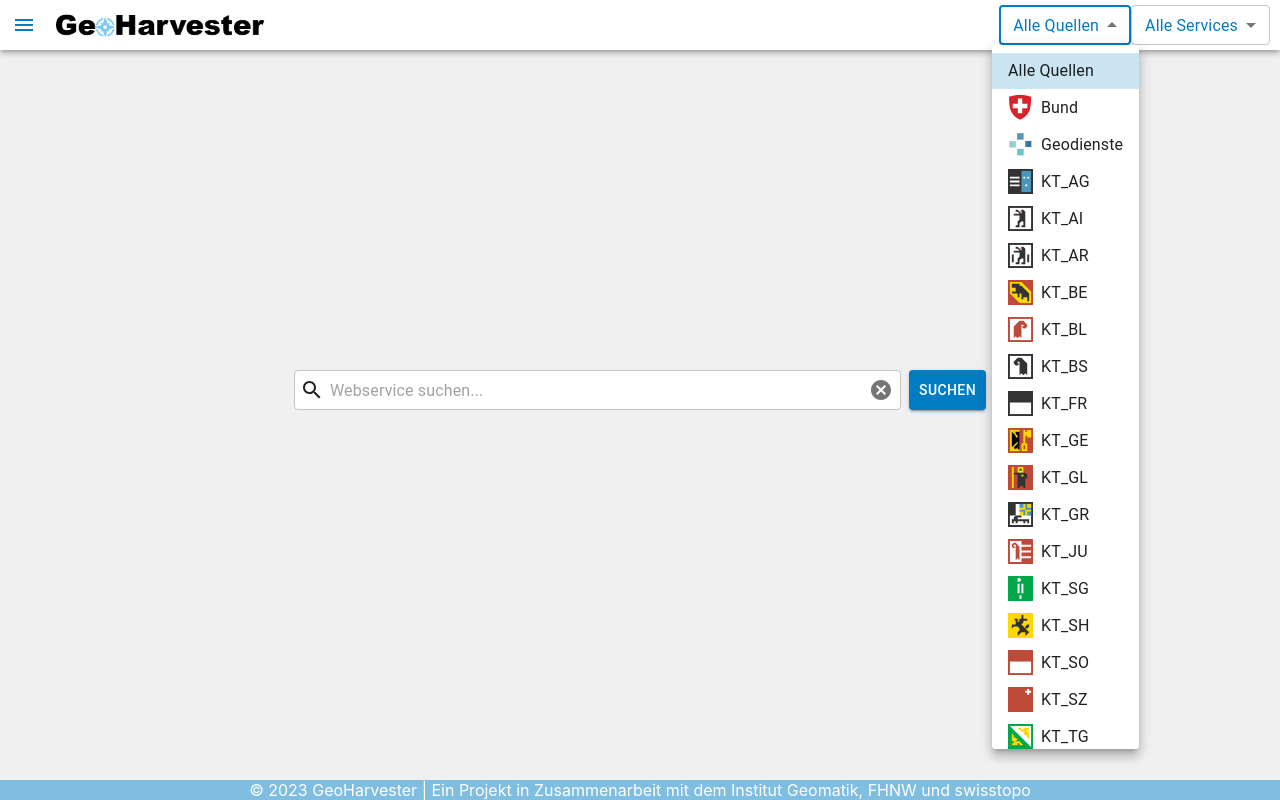
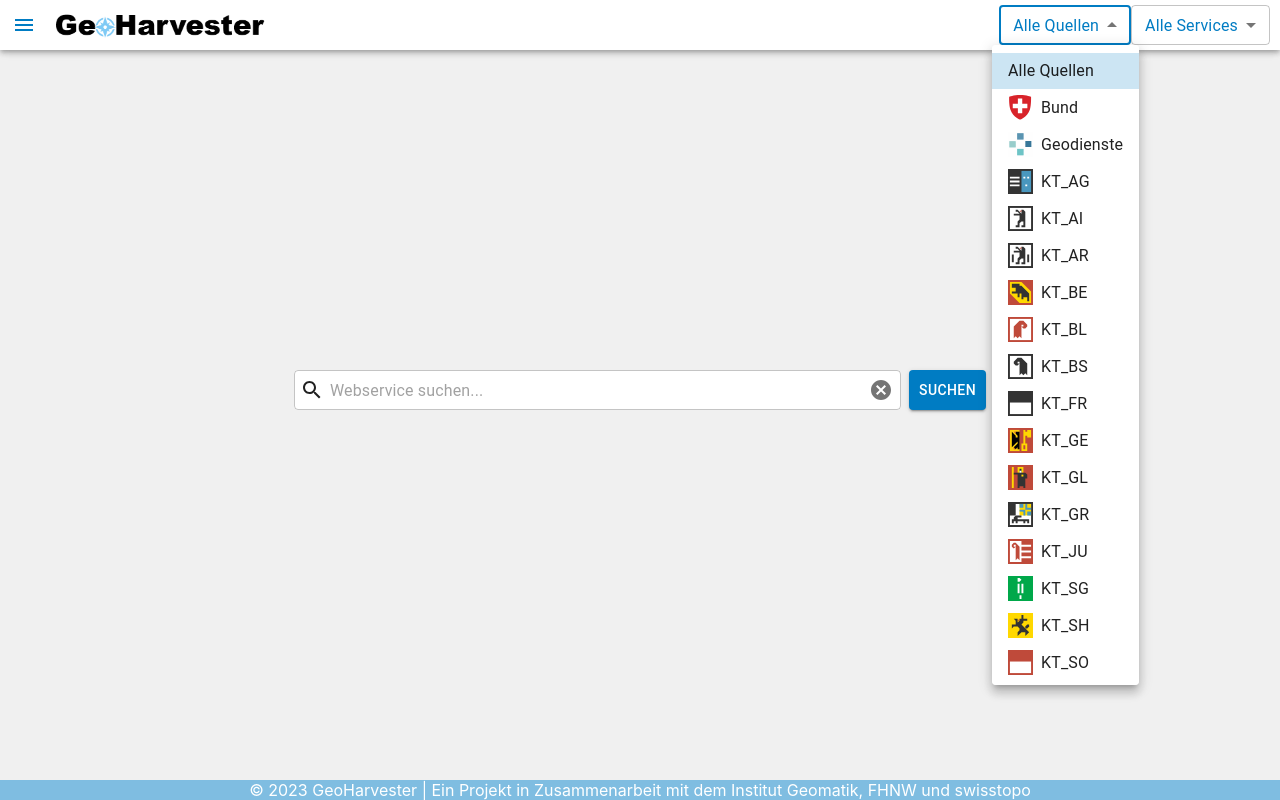
Before and after one commit to FHNW-IVGI/Geoharvester, a React (Create React App) app in the folder client/: page / in a window 1280 px wide. Both pictures are taken after a click on the element "Alle Quellen". Built offline with nearby package versions, Linux system fonts and the light colour scheme.

Commit message:
Center icon in dropdown button

```diff
--- a/client/src/components/menubar/Filter.tsx
+++ b/client/src/components/menubar/Filter.tsx
@@ -46,6 +46,15 @@ export const Filter = ({
           id="select-provider"
           value={provider}
           onChange={handleChangeProvider}
+          MenuProps={{
+            PaperProps: {
+              sx: {
+                display: "flex",
+                alignItem: "center",
+                height: "80vh",
+              },
+            },
+          }}
           style={{
             backgroundColor: theme.palette.secondary.main,
             textAlign: "center",
@@ -55,7 +64,11 @@ export const Filter = ({
         >
           {(Object.values(PROVIDERTYPE) as PROVIDERTYPE[]).map((provider) => {
             return (
-              <MenuItem key={provider} value={provider}>
+              <MenuItem
+                key={provider}
+                value={provider}
+                sx={{ display: "flex", alignItems: "center" }}
+              >
                 {provider !== PROVIDERTYPE.NONE && (
                   <img
                     alt="sourceIcon"
--- a/client/src/styles.css
+++ b/client/src/styles.css
@@ -31,6 +31,11 @@
   justify-content: center;
   align-items: center;
   min-height: 80 px;
+}
+
+#select-provider {
+  display: flex;
+  align-items: center;
 }
 
 
```
